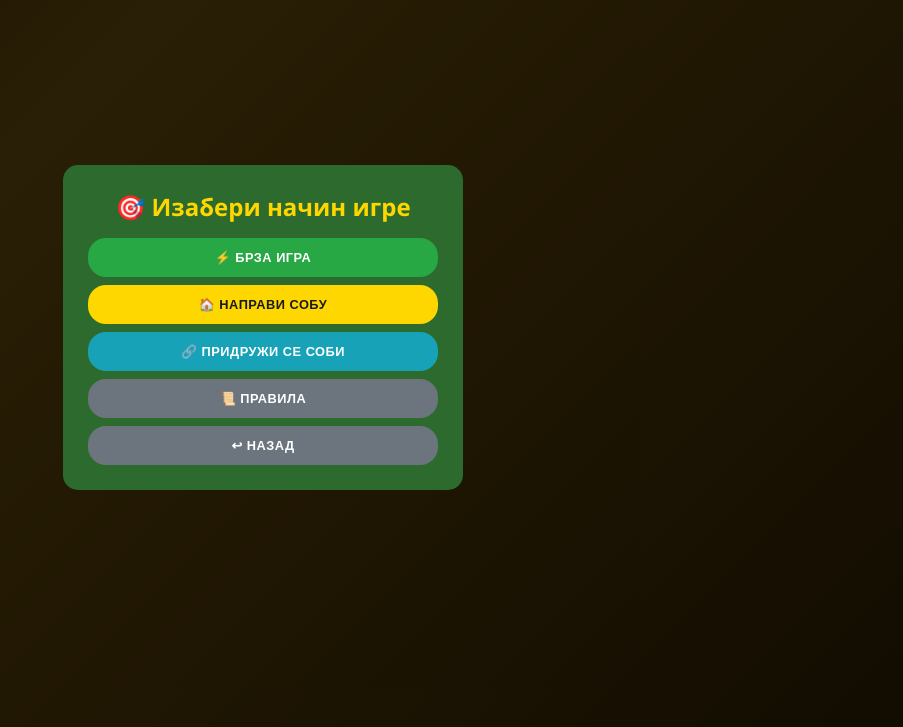
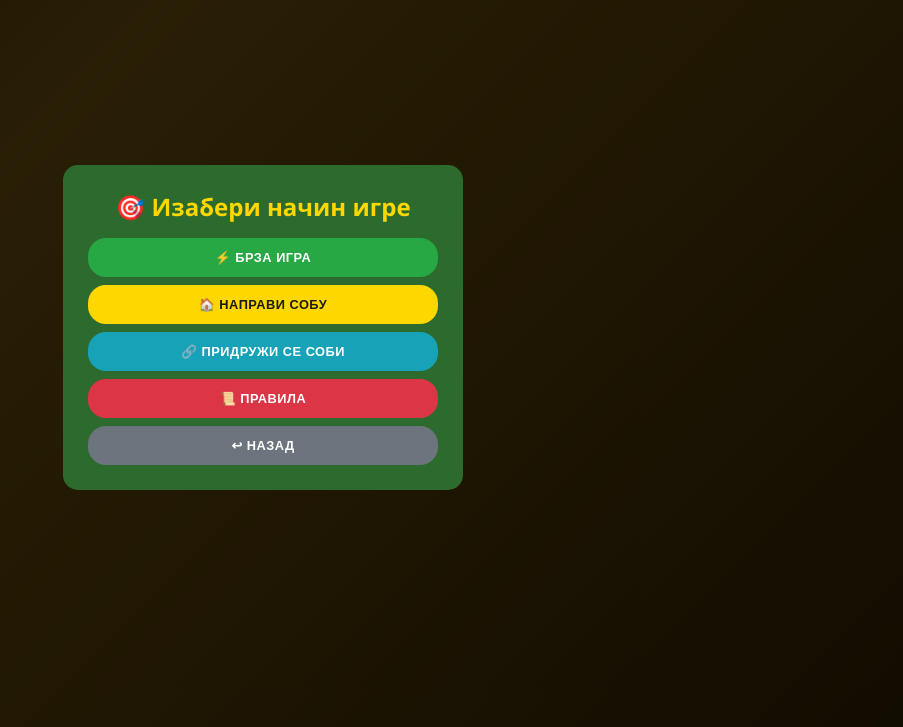
Before and after one commit to mkrstic8/smehalica-server, a website: page public/index.html in a window 1280 px wide. Both pictures are taken after a click on the button "▶ НАСТАВИ". Shown: the part 73-800 px from the top of the page, without its empty margins (377-1280 px from the left). Drawn offline with Linux system fonts and the light colour scheme.

Commit message:
Pravila-boja

```diff
--- a/public/index.html
+++ b/public/index.html
@@ -224,7 +224,7 @@
             <button class="btn-info" onclick="showJoinRoom()" style="width:100%;padding:12px;margin-bottom:8px;">
                 🔗 ПРИДРУЖИ СЕ СОБИ
             </button>
-            <button class="btn-secondary" onclick="showRules()" style="width:100%;padding:12px;margin-bottom:8px;">
+            <button class="btn-danger" onclick="showRules()" style="width:100%;padding:12px;margin-bottom:8px;">
                 📜 ПРАВИЛА
             </button>
             <button class="btn-secondary" onclick="goBackToName()" style="width:100%;padding:12px;">
```
